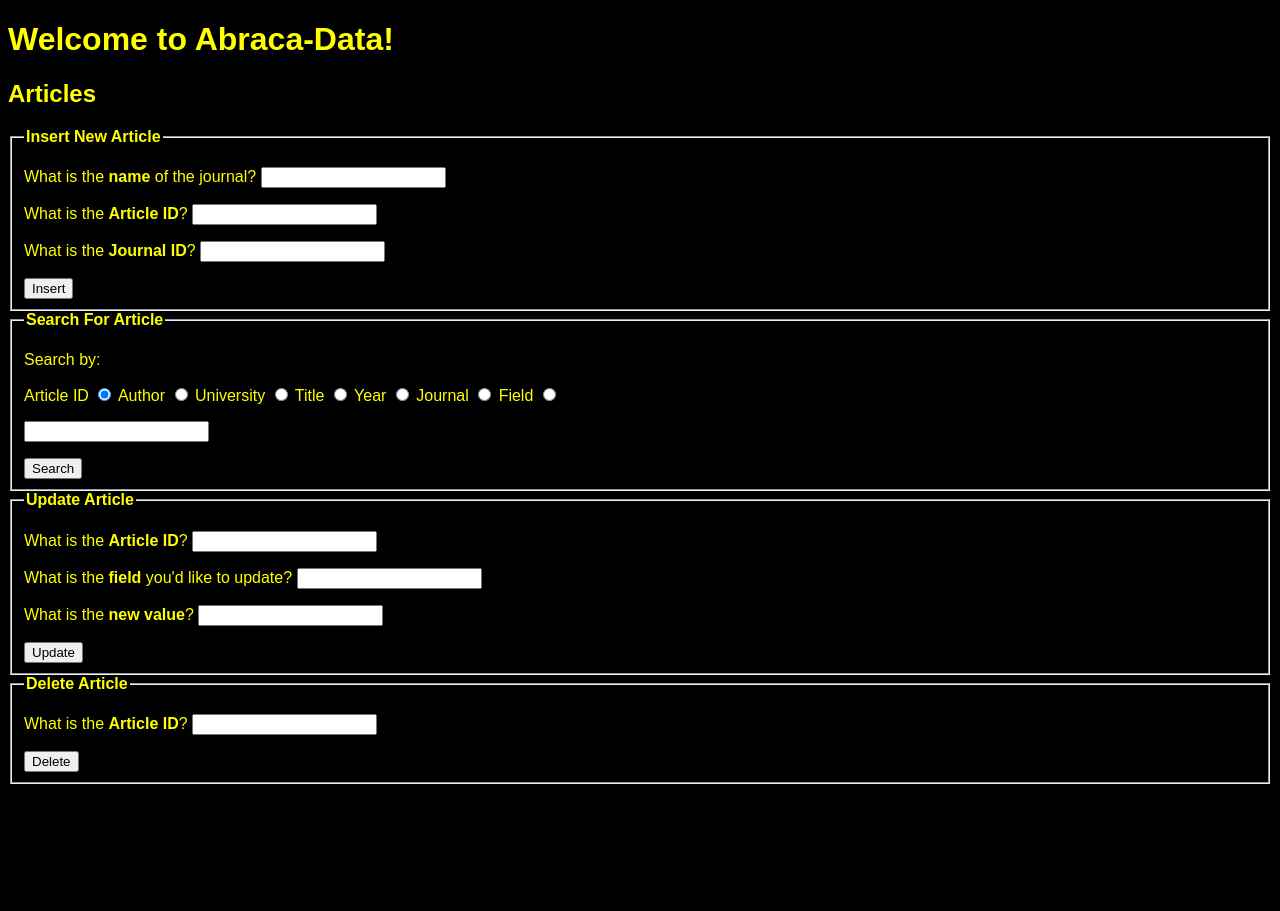
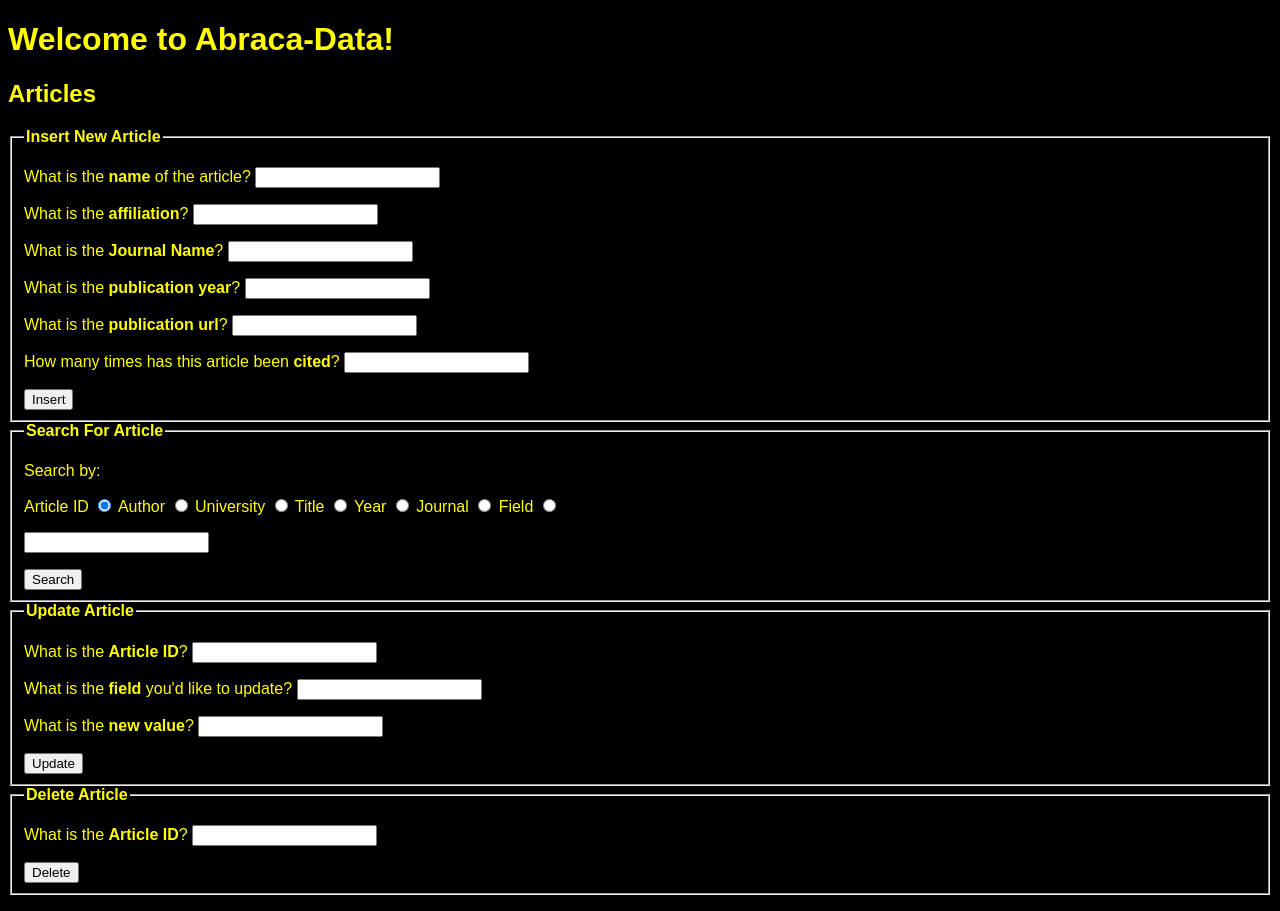
Before and after one commit to hyun11732/abracada, a Flask app: page / in a window 1280 px wide. Before the commit the page ends 784 px from the top, so only its background shows below. Run offline with Flask 2, Linux system fonts and the light colour scheme.

Commit message:
Insert functionality

```diff
--- a/templates/webpage.html
+++ b/templates/webpage.html
@@ -13,24 +13,42 @@
       <fieldset>
         <legend><b>Insert New Article</b></legend>
         <p>
-          <label>What is the <b>name</b> of the journal?</label>
+          <label>What is the <b>name</b> of the article?</label>
           <input type = "text"
-                 id = "myText1"
+                 id = "myText11"
                  value = "" />
         </p>
         <p>
-          <label>What is the <b>Article ID</b>?</label>
+          <label>What is the <b>affiliation</b>?</label>
           <input type = "text"
-                 id = "myText2"
+                 id = "myText12"
                  value = "" />
         </p>
         <p>
-          <label>What is the <b>Journal ID</b>?</label>
+          <label>What is the <b>Journal Name</b>?</label>
           <input type = "text"
-                 id = "myText3"
+                 id = "myText13"
                  value = "" />
         </p>
-        <button type="button">Insert</button>
+        <p>
+          <label>What is the <b>publication year</b>?</label>
+          <input type = "text"
+                 id = "myText14"
+                 value = "" />
+        </p>
+        <p>
+          <label>What is the <b>publication url</b>?</label>
+          <input type = "text"
+                 id = "myText15"
+                 value = "" />
+        </p>
+        <p>
+          <label>How many times has this article been <b>cited</b>?</label>
+          <input type = "text"
+                 id = "myText16"
+                 value = "" />
+        </p>
+        <button type="button" onclick="insert()">Insert</button>
       </fieldset>
     </form>
     <form>
@@ -140,6 +158,25 @@
         });
 
       }
+      function insert() {
+        var article_name = document.getElementById("myText11").value;
+        var affiliation = document.getElementById("myText12").value;
+        var journal_name = document.getElementById("myText13").value;
+        var publication_year = document.getElementById("myText14").value;
+        var publication_url = document.getElementById("myText15").value;
+        var number_citations = document.getElementById("myText16").value;
+
+        $.post( "/insert", {
+                name : article_name , aff : affiliation , j_name : journal_name , pub_year : publication_year , pub_url : publication_url , num_citations : number_citations}).done(function(data) {
+                  var stat = data["status"];
+                  if(stat == "fail") {
+                    alert("ERROR: Could not insert")
+                  } else {
+                    alert(stat);
+                  }
+        });
+
+      }
     </script>
   </body>
 </html>
```
